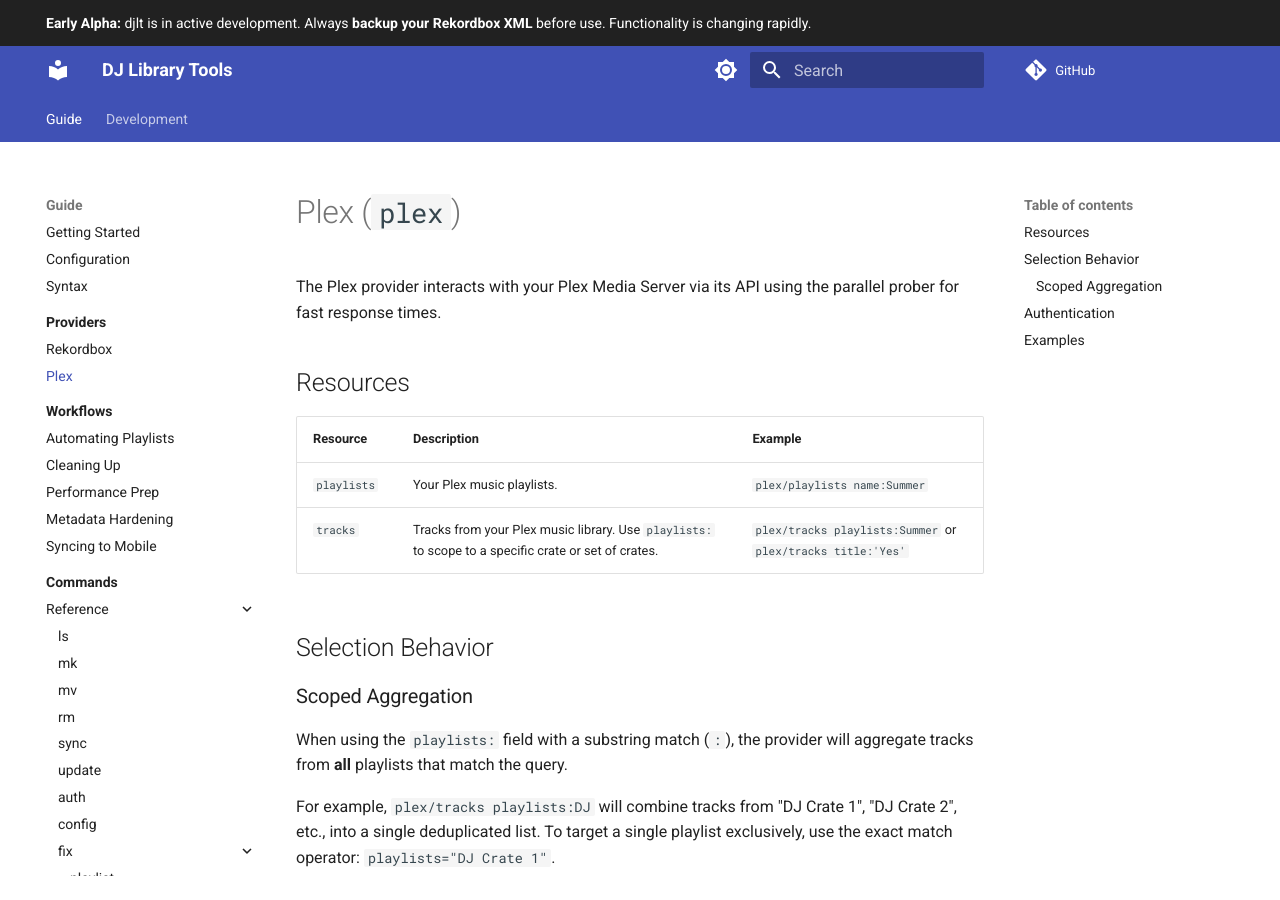
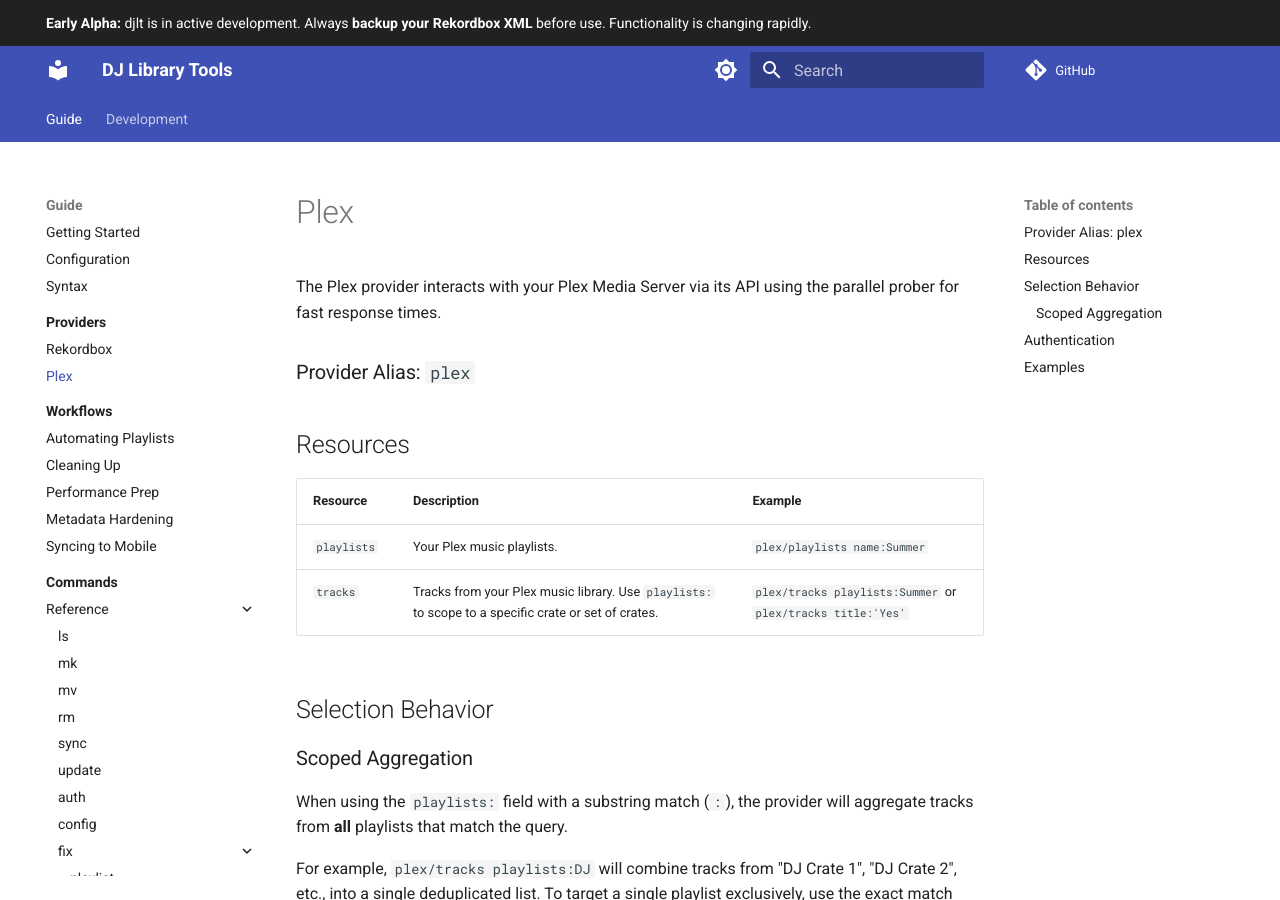
Before and after one commit to llttlltt/dj-library-tools, an MkDocs documentation site: the page built from docs/guide/query/providers/plex/index.md, in a window 1280 px wide and 900 px high. Built offline with MkDocs 1.6.1 and Material for MkDocs 9.7.7, drawn with Linux system fonts in a browser that asks for light colours; comment, search, counter and statistics services are not loaded.

Commit message:
docs: simplify provider headings and add alias sections

```diff
--- a/docs/guide/query/providers/plex/index.md
+++ b/docs/guide/query/providers/plex/index.md
@@ -1,6 +1,8 @@
-# Plex (`plex`)
+# Plex
 
 The Plex provider interacts with your Plex Media Server via its API using the parallel prober for fast response times.
+
+### Provider Alias: `plex`
 
 ## Resources
 
--- a/docs/guide/query/providers/rekordbox/index.md
+++ b/docs/guide/query/providers/rekordbox/index.md
@@ -1,6 +1,8 @@
-# Rekordbox (`rb`)
+# Rekordbox
 
 The Rekordbox provider interacts directly with your exported XML library. It allows you to query your track collection, playlists, and folder structure.
+
+### Provider Alias: `rb`
 
 ## Resources
 
```
